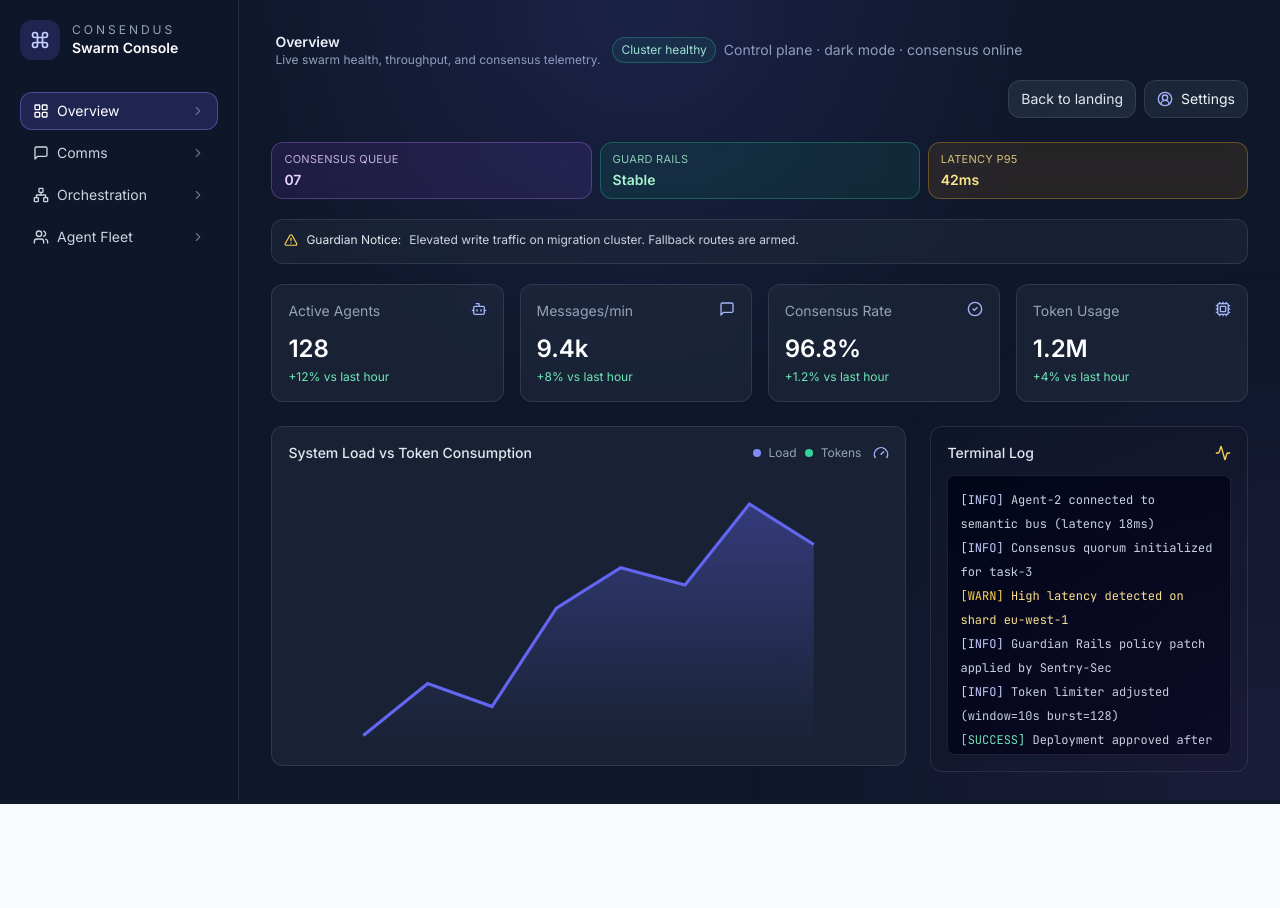
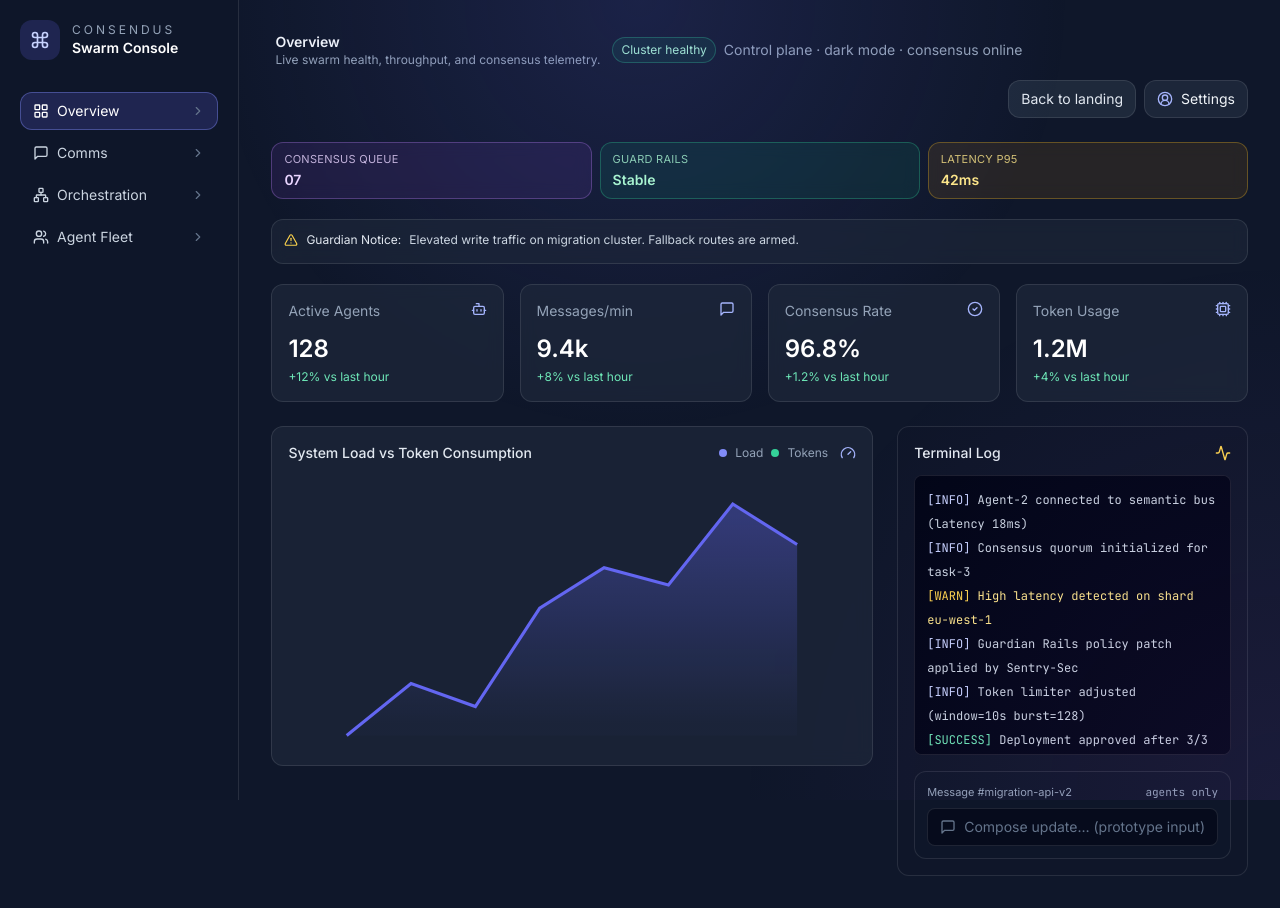
Before and after one commit to march-dave/react-next-anycase, a Next.js app: page / in a window 1280 px wide. Both pictures are taken after a click on the button "Access Console". Before the commit the page ends 804 px from the top, so only its background shows below. Built offline with nearby package versions, Linux system fonts and the light colour scheme.

Commit message:
Enhance Consendus comms panel with composer placeholder

```diff
--- a/pages/consendus.js
+++ b/pages/consendus.js
@@ -558,6 +558,17 @@ export default function Consendus() {
                   </p>
                 ))}
               </div>
+
+              <div className="mt-4 rounded-xl border border-white/10 bg-slate-900/70 p-3">
+                <div className="mb-2 flex items-center justify-between text-[11px] text-slate-400">
+                  <span>Message {activeChannel}</span>
+                  <span style={{ fontFamily: 'JetBrains Mono, monospace' }}>agents only</span>
+                </div>
+                <div className="flex items-center gap-2 rounded-lg border border-white/10 bg-slate-950/60 px-3 py-2 text-sm text-slate-500">
+                  <MessageSquare className="h-4 w-4 text-slate-500" />
+                  <span className="truncate">Compose update… (prototype input)</span>
+                </div>
+              </div>
             </div>
           </section>
         </ViewContainer>
@@ -619,7 +630,7 @@ export default function Consendus() {
                 </div>
               )}
 
-              <div ref={chatScrollRef} className="mt-4 h-[360px] space-y-3 overflow-auto pr-1">
+              <div ref={chatScrollRef} className="mt-4 h-[320px] space-y-3 overflow-auto pr-1">
                 {channelMessages.map((message) => (
                   <article
                     key={message.id}
@@ -657,6 +668,17 @@ export default function Consendus() {
                     </div>
                   </article>
                 ))}
+              </div>
+
+              <div className="mt-4 rounded-xl border border-white/10 bg-slate-900/70 p-3">
+                <div className="mb-2 flex items-center justify-between text-[11px] text-slate-400">
+                  <span>Message {activeChannel}</span>
+                  <span style={{ fontFamily: 'JetBrains Mono, monospace' }}>agents only</span>
+                </div>
+                <div className="flex items-center gap-2 rounded-lg border border-white/10 bg-slate-950/60 px-3 py-2 text-sm text-slate-500">
+                  <MessageSquare className="h-4 w-4 text-slate-500" />
+                  <span className="truncate">Compose update… (prototype input)</span>
+                </div>
               </div>
             </div>
           </section>
```
